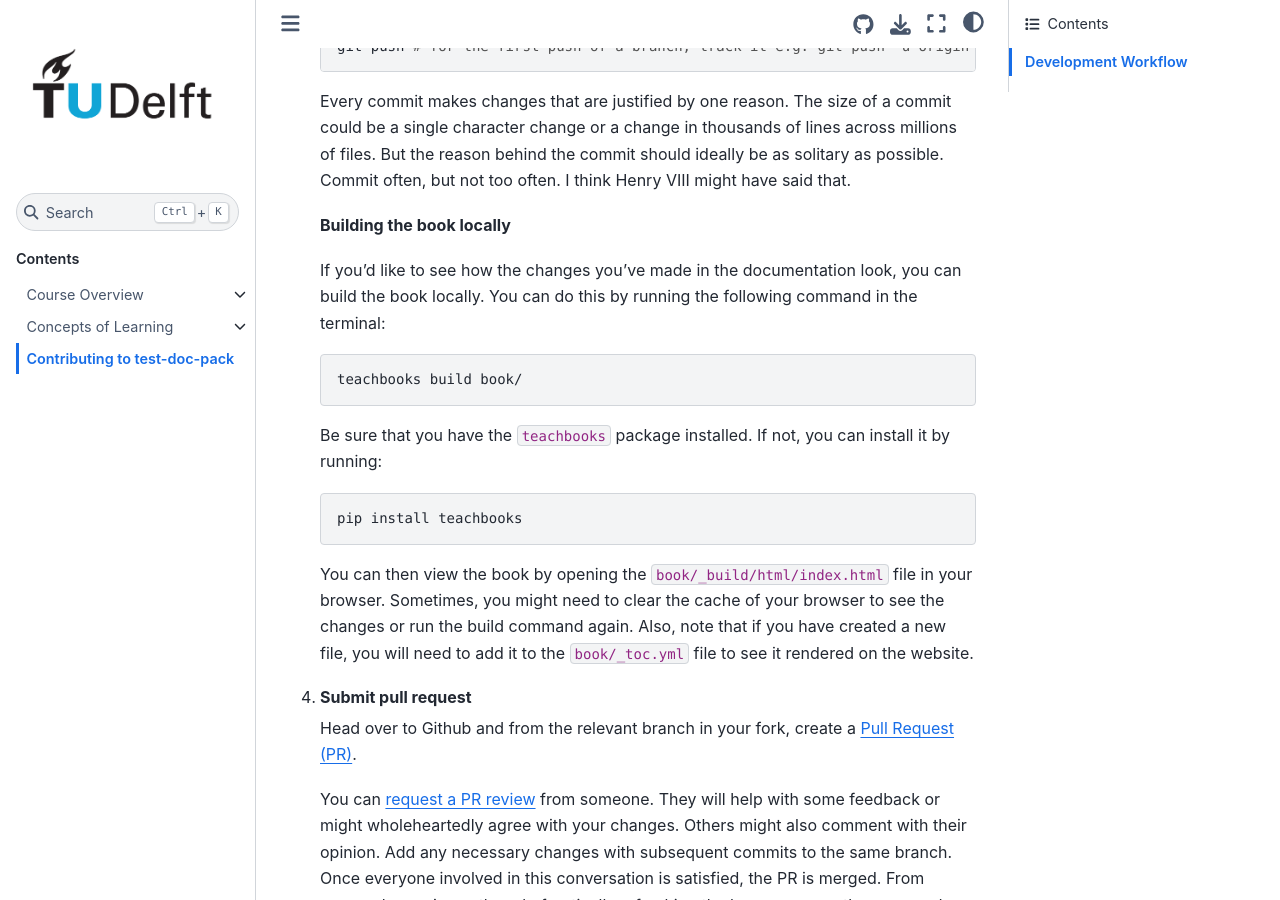
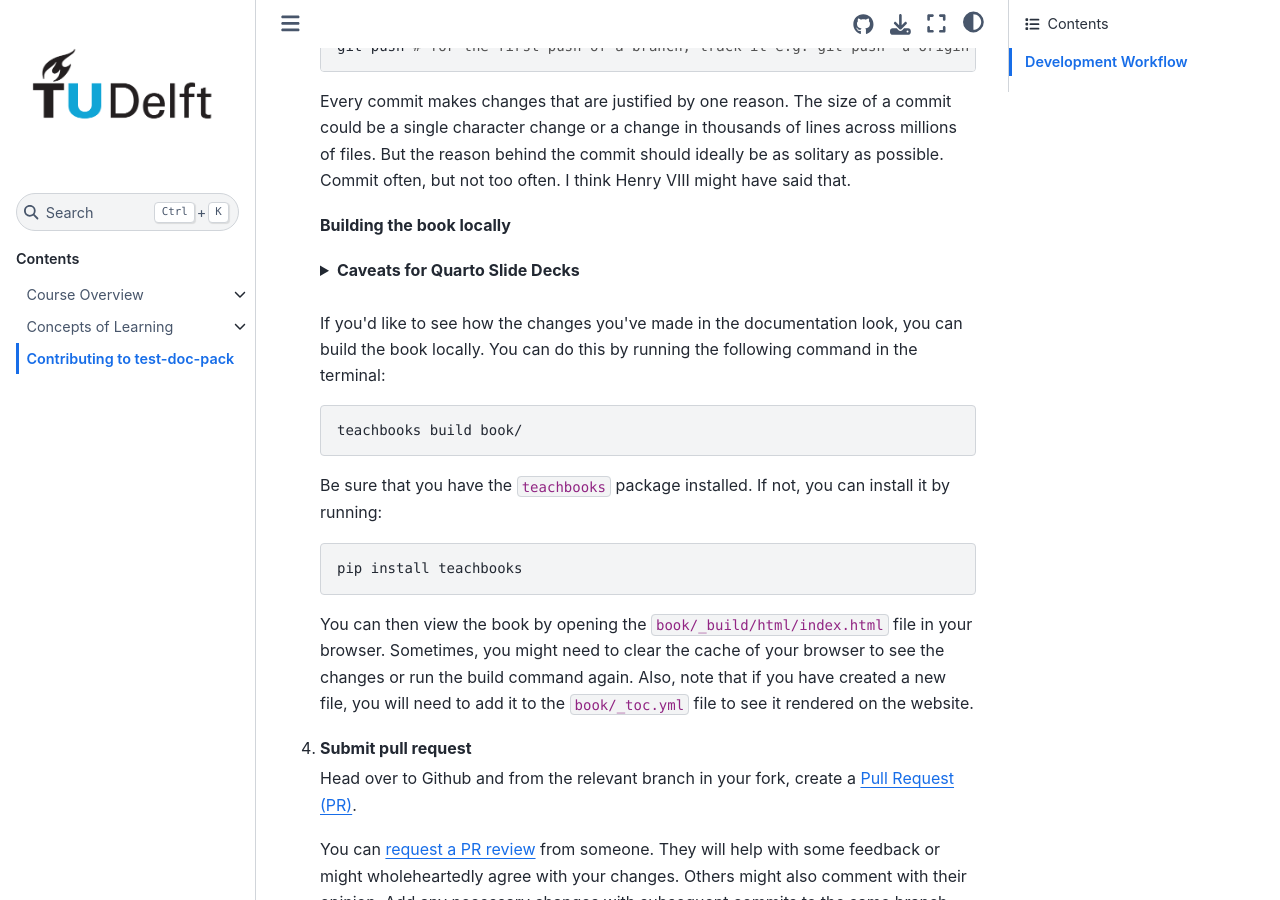
Before and after one commit to Geet-George/test-doc-pack, a Jupyter Book: the page built from book/contributing.md, in a window 1280 px wide and 900 px high, scrolled down 1481 px. Built offline with Jupyter Book 1.0.4 settings and Sphinx 7.4.7 and the Sphinx Book theme 1.1.4, drawn with Linux system fonts in a browser that asks for light colours; comment, search, counter and statistics services are not loaded.

Commit message:
add section on developing quarto slides

````diff
--- a/book/contributing.md
+++ b/book/contributing.md
@@ -52,6 +52,27 @@
 
     **Building the book locally**
 
+    <details>
+      <summary><b>Caveats for Quarto Slide Decks</b></summary>
+      <ol>
+        <li>Ensure that the `_quarto.yml` file has the following config lines:
+        <pre>
+        project:
+          output-dir: "../_build/html/slides/"</pre></li>
+        <li>Include the following `revealjs` configs in the `_metadata.yml` for the slide decks to work properly with Jupyterbook.
+        <pre>
+        format:
+            revealjs:
+                self-contained: true
+        </pre></li>
+        <li>Build the slides using Quarto first before running <code>teachbooks build</code>. Do this with <code>
+        quarto render /path/to/slides.qmd</code>. The output-dir specified in the <code>_quarto.yml</code> should ensure that the HTML is rendered in the correct location for Jupyterbook (<code>teachbooks</code>) to be able to find it.
+        </li>
+        <li>If this is a new slide deck you created, make sure to add it to the <code>slides_index.md</code> file so that it gets included in the book. For example, if the slide-deck is titled <code>lecture1_slides.qmd</code>, add the following: <xmp><a href="slides/lecture1_slides.html">Lecture-1 Slides</a></xmp></li>
+      </ol>
+    </details>
+
+    <br />
     If you'd like to see how the changes you've made in the documentation look, you can build the book locally. You can do this by running the following command in the terminal:
 
     ```bash
````
